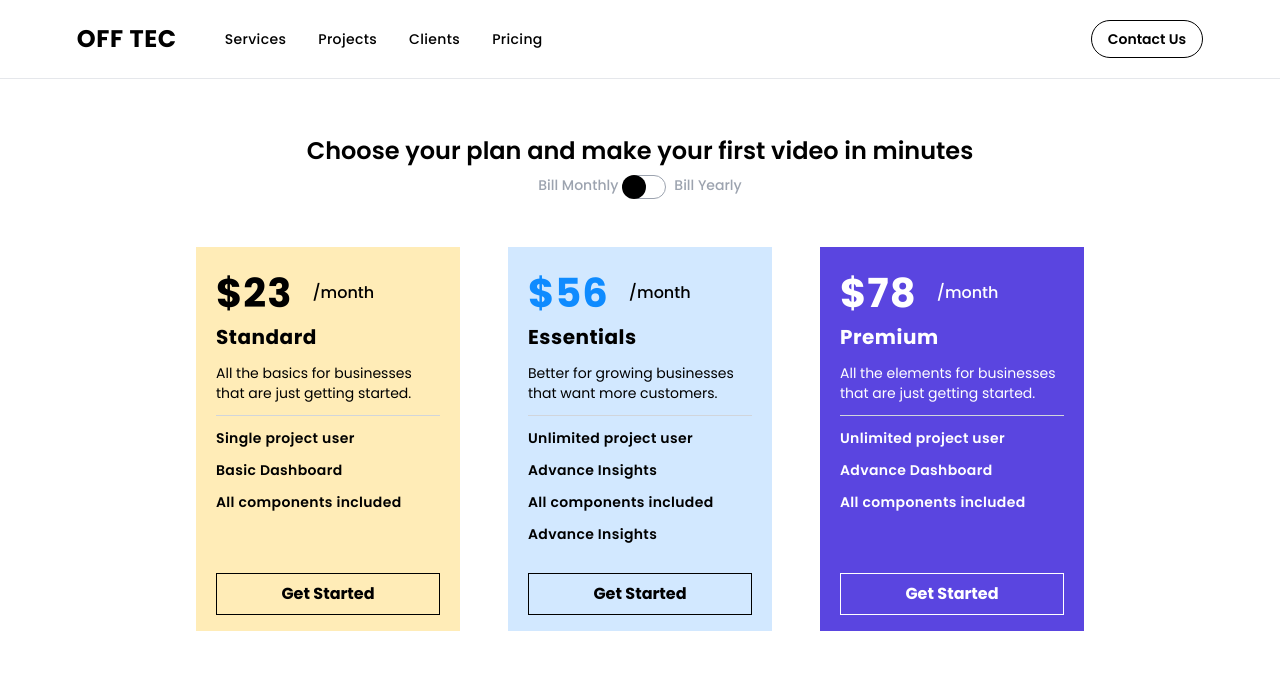
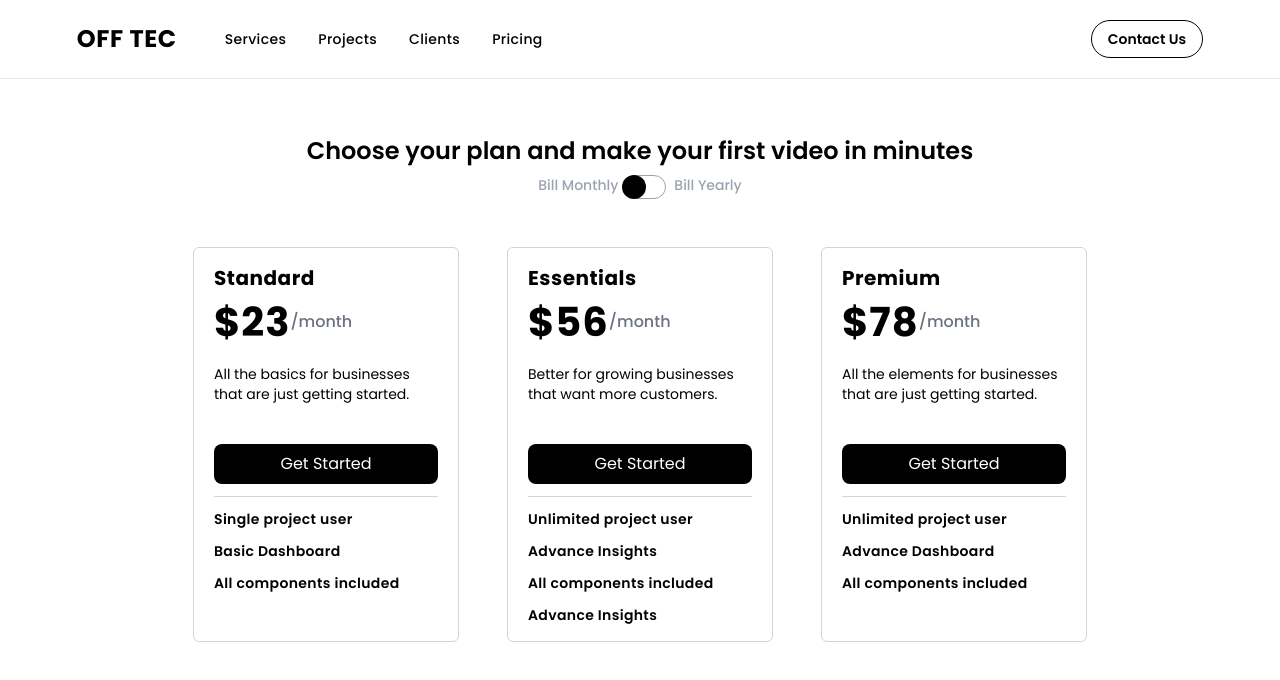
Before and after one commit to Bharat1111/offtec, a Next.js app: page /pricing in a window 1280 px wide. Shown: the top 680 px of the page. Built offline with nearby package versions, Linux system fonts and the light colour scheme.

Commit message:
pricing update

```diff
--- a/src/app/pricing/page.tsx
+++ b/src/app/pricing/page.tsx
@@ -39,7 +39,7 @@ const Pricing = () => {
             "Basic Dashboard",
             "All components included",
           ]}
-          color="bg-[#FFECB7]"
+          bgColor="bg-black"
         />
         <PriceCard
           price={56}
@@ -51,8 +51,7 @@ const Pricing = () => {
             "All components included",
             "Advance Insights",
           ]}
-          color="bg-[#d2e8ff]"
-          priceColor="text-[#0f8bff]"
+          bgColor="bg-black"
         />
         <PriceCard
           price={78}
@@ -63,9 +62,7 @@ const Pricing = () => {
             "Advance Dashboard",
             "All components included",
           ]}
-          color="bg-[#5a45e0]"
-          textColor="white"
-          borderColor="border-white"
+          bgColor="bg-black"
         />
       </div>
     </div>
--- a/src/components/PriceCard.tsx
+++ b/src/components/PriceCard.tsx
@@ -5,55 +5,35 @@ type Props = {
   title: string;
   desc: string;
   list: string[];
-  color?: string;
-  textColor?: string;
-  priceColor?: string;
-  borderColor?: string;
+  bgColor?: string;
 };
 
-const PriceCard = ({
-  price,
-  title,
-  desc,
-  list,
-  color,
-  textColor,
-  priceColor,
-  borderColor,
-}: Props) => {
+const PriceCard = ({ price, title, desc, list, bgColor }: Props) => {
   return (
     <div
-      className={`flex flex-col flex-1 ${color} ${
-        textColor ? `text-${textColor}` : "text-black"
-      } px-5 py-4 h-96`}
+      className={`flex flex-col flex-1 border rounded-md border-gray-300 px-5 py-4`}
     >
       <div className="flex flex-col  border-b  pb-3 border-gray-300">
+        <p className="tracking-wide font-bold text-xl ">{title}</p>
         <div className="flex items-center">
-          <p
-            className={`tracking-wide font-bold text-[40px] ${
-              priceColor ? priceColor : ""
-            }`}
-          >
-            ${price}
-          </p>
-          <p className="text-[16px] font-medium pl-5">/month</p>
+          <p className={`tracking-wide font-bold text-[40px]`}>${price}</p>
+          <p className="text-[16px] font-medium text-gray-500">/month</p>
         </div>
-        <p className="tracking-wide font-bold text-xl ">{title}</p>
-        <p className=" text-sm mt-3 w-56">{desc}</p>
+        <p className=" text-sm mt-3 w-56 mb-10">{desc}</p>
+
+        <button
+          className={`${
+            bgColor ? bgColor : "bg-black"
+          } text-base py-2 rounded-lg md:mt-auto text-white`}
+        >
+          Get Started
+        </button>
       </div>
       <div className="flex flex-col tracking-wide mt-3 gap-3 font-semibold text-sm ">
         {list.map((item, index) => (
           <p key={index}>{item}</p>
         ))}
       </div>
-
-      <button
-        className={`border-[1.5px] ${
-          borderColor ? borderColor : "border-black"
-        } text-base font-bold py-2 mt-4 md:mt-auto`}
-      >
-        Get Started
-      </button>
     </div>
   );
 };
```
